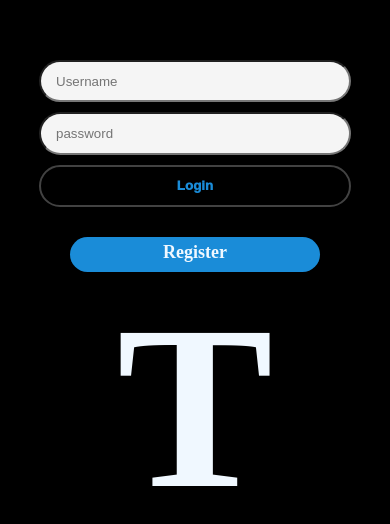
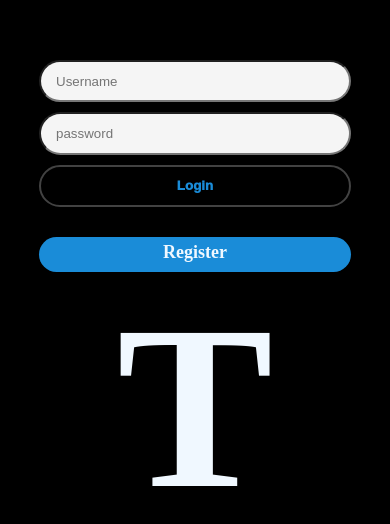
Before and after one commit to bryan-bys/MyX, a React app in the folder client/: page / in a window 390 px wide. Shown: the part 126-650 px from the top of the page. Built offline with nearby package versions, Linux system fonts and the light colour scheme; no server answers; the HTML template or start-up script is replaced by a standard one.

Commit message:
update basedata

```diff
--- a/client/src/index.css
+++ b/client/src/index.css
@@ -662,6 +662,10 @@ i {
     width: 100%;
   }
 
+  .login-register {
+    width: 100%;
+  }
+
   .main-container {
     width: 100%;
     margin-left: 0;
```
Also changed, not shown: 1 other file (tests, documents, lock files or other folders).
